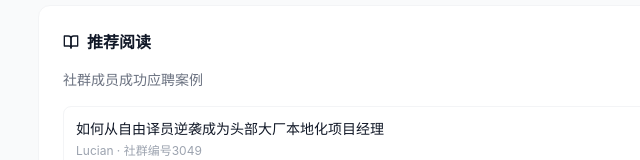
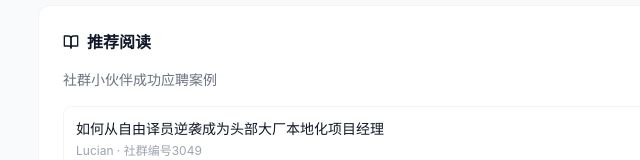
Before and after one commit to quanquan-code/remote-q-web, a React (Vite) app: page /#/job/rec01U5wdy in a window 1280 px wide. Shown: the part 513-673 px from the top of the page, without its empty margins (234-874 px from the left). Built offline with nearby package versions, Linux system fonts and the light colour scheme.

Commit message:
chore: 社群成员 → 社群小伙伴

```diff
--- a/src/pages/JobDetail.jsx
+++ b/src/pages/JobDetail.jsx
@@ -224,7 +224,7 @@ const JobDetail = () => {
             <BookOpen className="w-4 h-4" />
             推荐阅读
           </h2>
-          <p className="text-sm text-gray-500 mb-4">社群成员成功应聘案例</p>
+          <p className="text-sm text-gray-500 mb-4">社群小伙伴成功应聘案例</p>
           <div className="space-y-3">
             {relatedCases.map((c, i) => (
               <a key={i} href={c.url} target="_blank" rel="noopener noreferrer" className="block p-3 rounded-lg border border-gray-100 hover:border-gray-200 hover:bg-gray-50 transition-colors">
```
